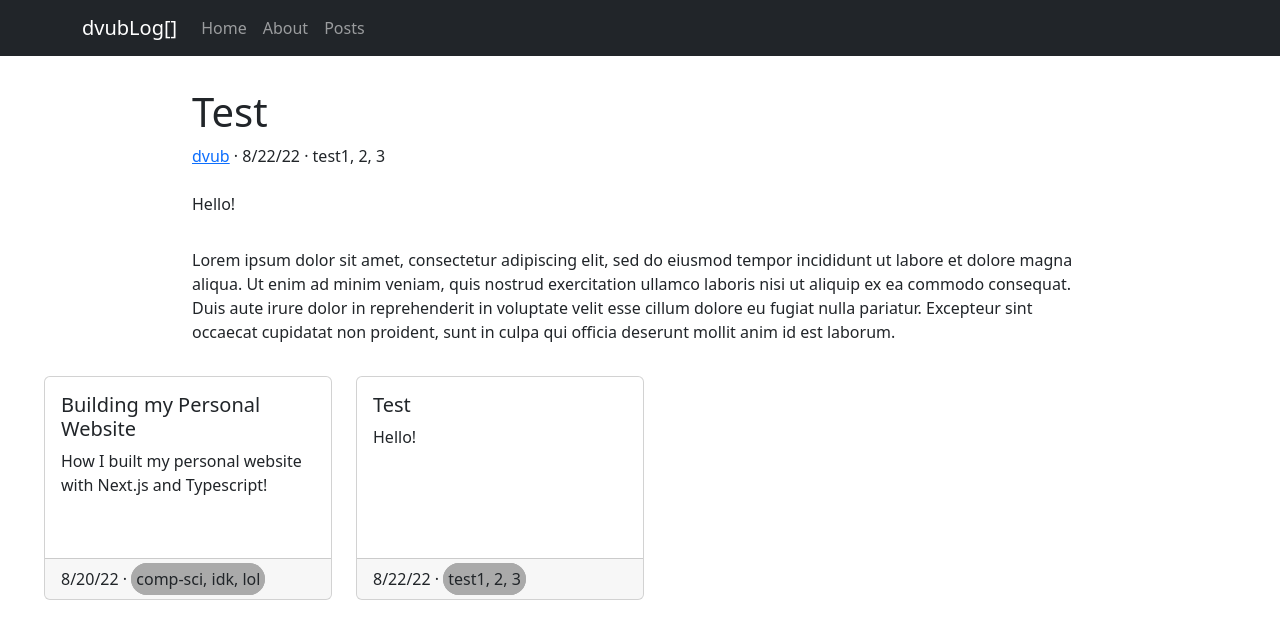
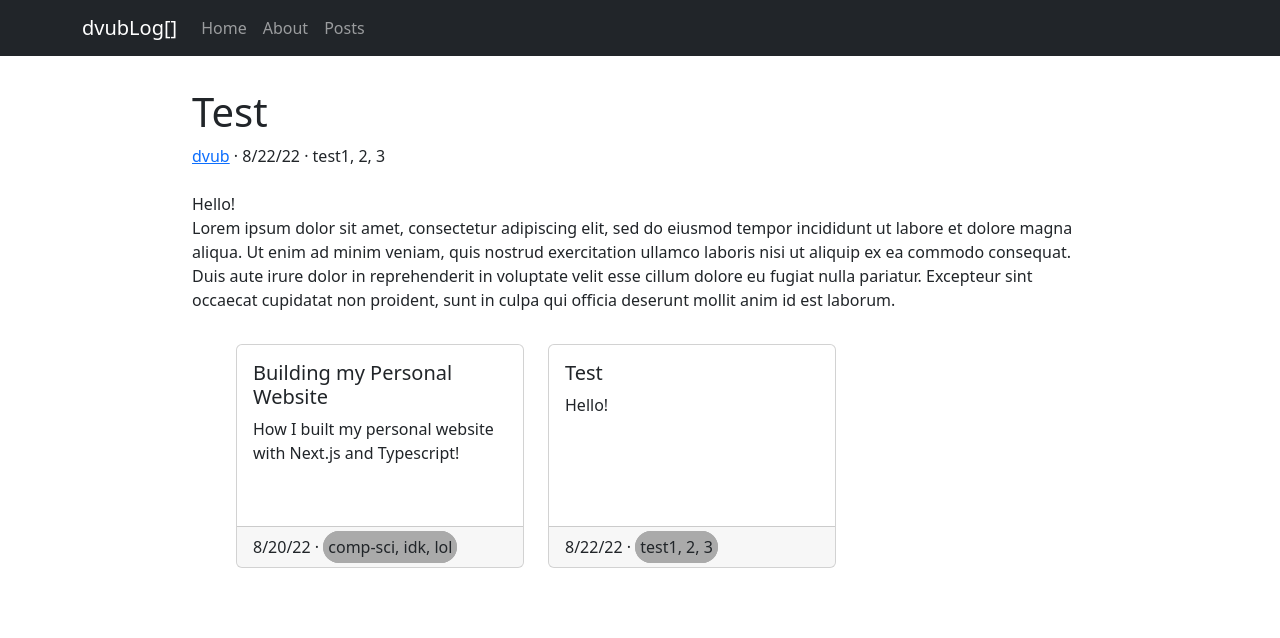
Before and after one commit to dvub/dvub-site, a Next.js app: page /posts/test in a window 1280 px wide. Shown: the top 638 px of the page. Built offline with nearby package versions, Linux system fonts and the light colour scheme; a small style sheet from the web is missing.

Commit message:
styling changes

```diff
--- a/components/layout.tsx
+++ b/components/layout.tsx
@@ -43,7 +43,6 @@ const Layout: FC<Props> = (props) => {
 
     const listItems = isLoading ? 'Loading' : metas.map((d) => {
 
-
         const { title } = d;
 
         return (
@@ -57,24 +56,28 @@ const Layout: FC<Props> = (props) => {
 
     return (
         <div>
+
             <Head>
                 <title>{title}</title>
                 <link rel="stylesheet" href="https://unpkg.com/dracula-prism/dist/css/dracula-prism.css" />
             </Head>
 
-            <div>
+            <div style={bodyStyle}>
+
                 {/* title, author, date, etc */}
-                <header style={bodyStyle}>
+                <header>
                     <h1>{title}</h1>
                     <a href={authorLink}>{author}</a> · {date} · {tagDisplay}
                     <br /><br />
                     {description}
                 </header>
 
+
                 {/* props.children will render the standard md content*/}
-                <div style={bodyStyle}>
+                <div>
                     {children}
                 </div>
+
 
                 {/*footer goes here */}
                 <footer>
```
